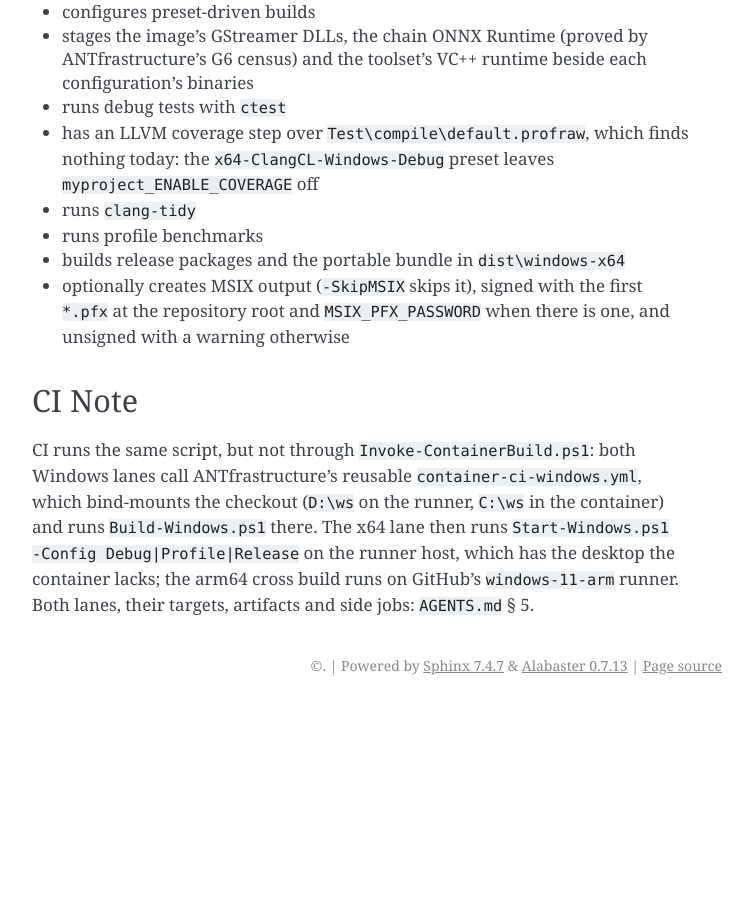
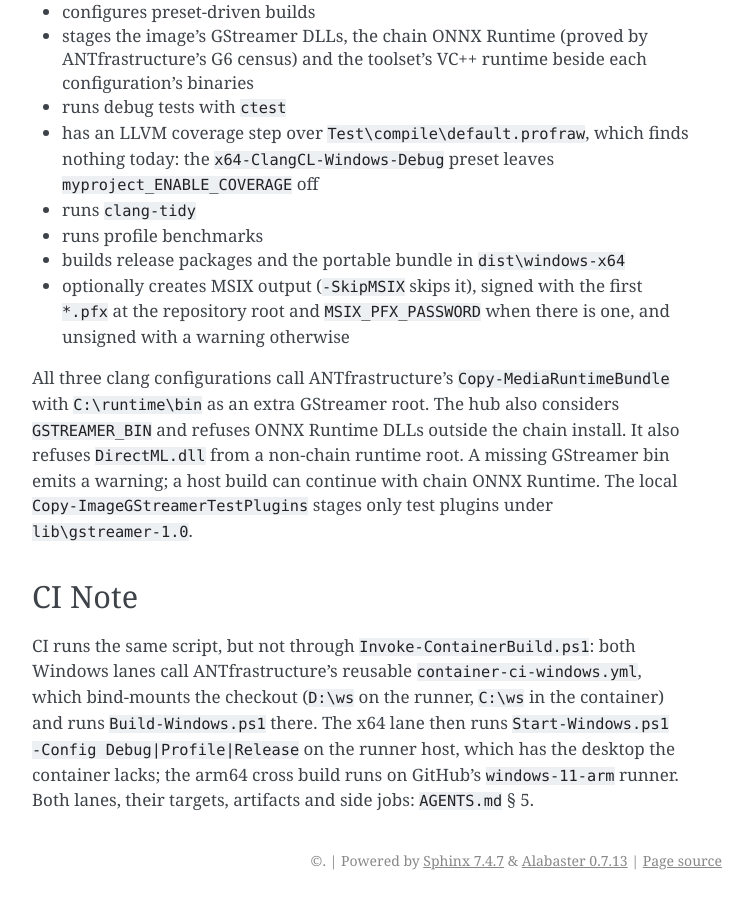
Before and after one commit to Kataglyphis/AccelerANTgine, a Sphinx documentation site: the page built from docs/source/windows_workflow.rst, in a window 1280 px wide and 900 px high, scrolled down 2356 px. Shown: the whole window, without its empty margins (388-1141 px from the left). Built offline with Sphinx 7.4.7, drawn with Linux system fonts in a browser that asks for light colours; before the commit the page ends 3061 px from its top, so only the background shows below that.

Commit message:
Reuse ANTfrastructure media runtime staging [ci windows]

```diff
--- a/docs/source/windows_workflow.rst
+++ b/docs/source/windows_workflow.rst
@@ -122,6 +122,14 @@
   ``*.pfx`` at the repository root and ``MSIX_PFX_PASSWORD`` when there is one,
   and unsigned with a warning otherwise
 
+All three clang configurations call ANTfrastructure's ``Copy-MediaRuntimeBundle``
+with ``C:\runtime\bin`` as an extra GStreamer root. The hub also considers
+``GSTREAMER_BIN`` and refuses ONNX Runtime DLLs outside the chain install.
+It also refuses ``DirectML.dll`` from a non-chain runtime root. A missing
+GStreamer bin emits a warning; a host build can continue with chain ONNX Runtime.
+The local ``Copy-ImageGStreamerTestPlugins`` stages only test plugins under
+``lib\gstreamer-1.0``.
+
 CI Note
 -------
 
```
Also changed, not shown: AGENTS.md (+4 -0 lines), CHANGELOG.md (+3 -0 lines), 2 other files.
